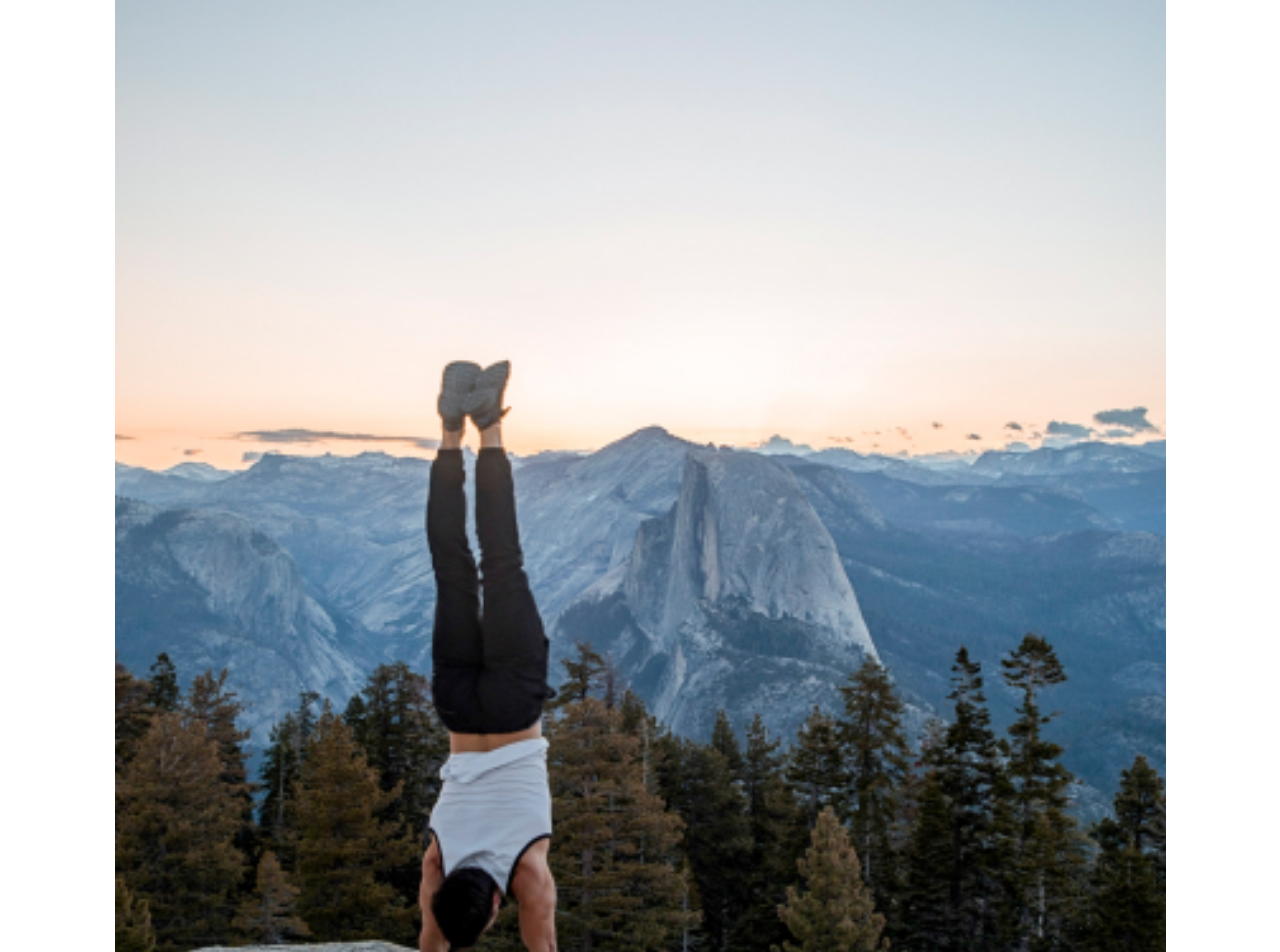
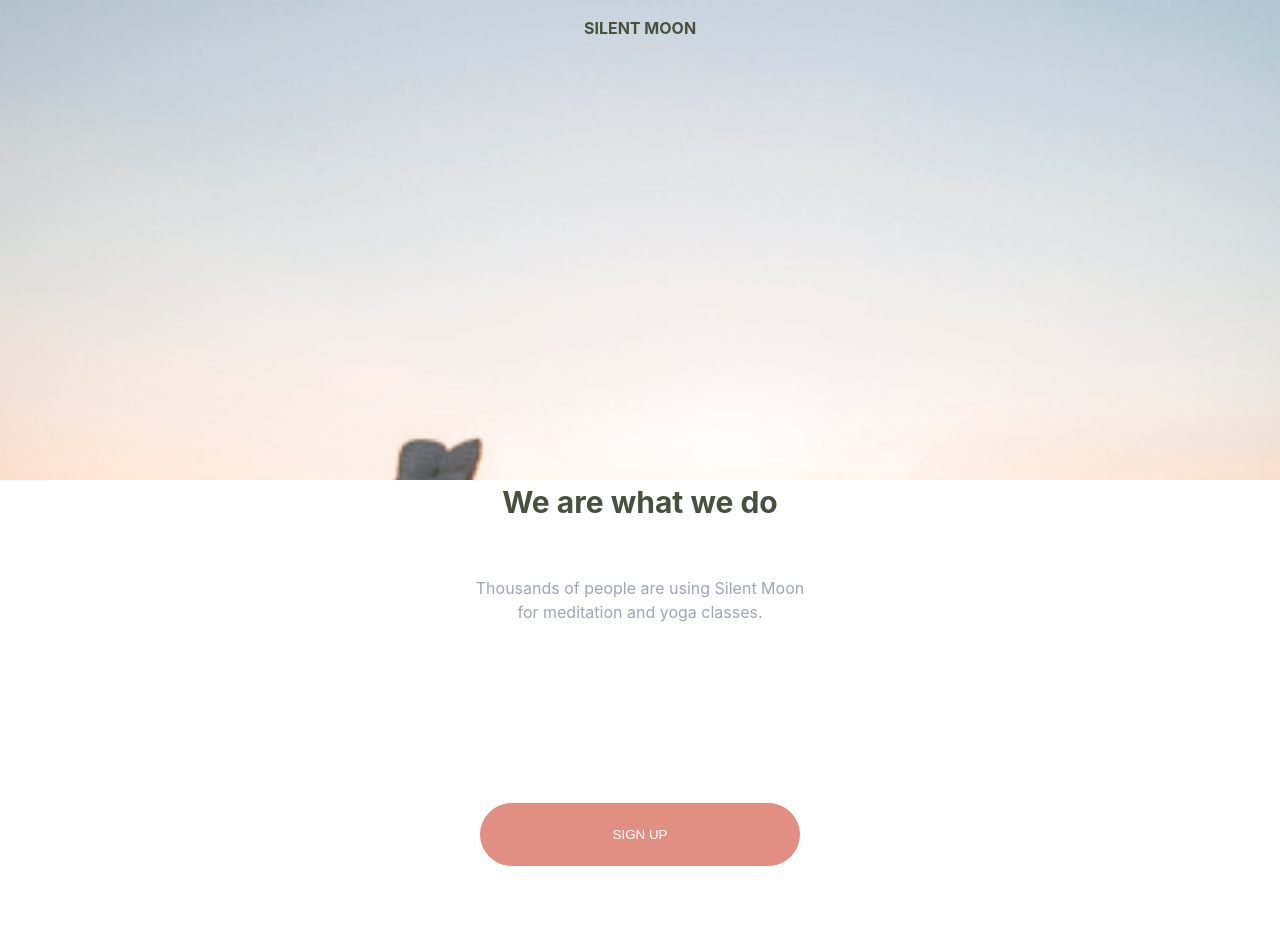
Before and after one commit to megbug/Silentmoon, a React (Vite) app in the folder frontend/: page / in a window 1280 px wide. Shown: the top 952 px of the page. Built offline with nearby package versions, Linux system fonts and the light colour scheme.

Commit message:
Styling LandingPage

```diff
--- a/frontend/src/pages/LandingPage.jsx
+++ b/frontend/src/pages/LandingPage.jsx
@@ -6,11 +6,12 @@ import { Link } from "react-router-dom";
 const LandingPage = () => {
     return (
         <section>
-            {/* <img src={handstand} alt="handstand" /> */}
-            <div className='handstand'></div>
+            <div className='handstand'>
+                <h1 className='logo'>SILENT MOON</h1>
+            </div>
             <h2>We are what we do</h2>
-            <p>Thousands of people are using Silent Moon for meditation and yoga classes.</p>
-            <Link to={"/signup"}><button>SIGN UP</button></Link>
+            <p>Thousands of people are using Silent Moon <br /> for meditation and yoga classes.</p>
+            <Link to={"/signup"} className='button'><button>SIGN UP</button></Link>
             <Link to={"/login"} className="Link">ALREADY HAVE AN ACCOUNT. <span> LOG IN</span></Link>
         </section>
     );
--- a/frontend/src/sass/LandingPage.scss
+++ b/frontend/src/sass/LandingPage.scss
@@ -1,15 +1,55 @@
-// img {
-//     width: 100vw
-// }
-// * {
-//     margin: 0;
-//     padding: 0;
-//     box-sizing: border-box;
-// }
+.handstand {
+    background-image: url('../assets/img/handstand_border.jpg');
+    background-repeat: no-repeat;
+    height: 60vh;
+    display: flex;
+    flex-direction: column;
+    background-size: 100% auto;
+    justify-content: space-between;
 
-.handstand {
-    background: url('../assets/img/handstand_border.jpg') center/contain no-repeat;
-    // background-size: contain;
-    // background-repeat: no-repeat;
-    padding-bottom: 100%;
+    .logo {
+        color: #4A503D;
+        font-size: 16px;
+        padding-top: 20px;
+    }
 }
+
+h2 {
+    text-align: center;
+    color: #4A503D;
+    font-size: 30px;
+    padding-bottom: 4%;
+}
+
+p {
+    text-align: center;
+    color: #A1A4B2;
+    font-size: 16px;
+    padding-bottom: 10%;
+}
+
+.button {
+    background-color: #E28F83;
+    color: #FFFFFF;
+    border: 1px solid #E28F83;
+    border-radius: 38px;
+    display: flex;
+    justify-content: center;
+    text-align: center;
+    width: 320px;
+    margin: 4% auto;
+    padding: 0.5%
+}
+
+.button:hover {
+    cursor: pointer;
+
+    button:hover {
+        cursor: pointer;
+    }
+}
+
+.Link {
+    font-size: 16px;
+    padding-top: 3%;
+}
```
